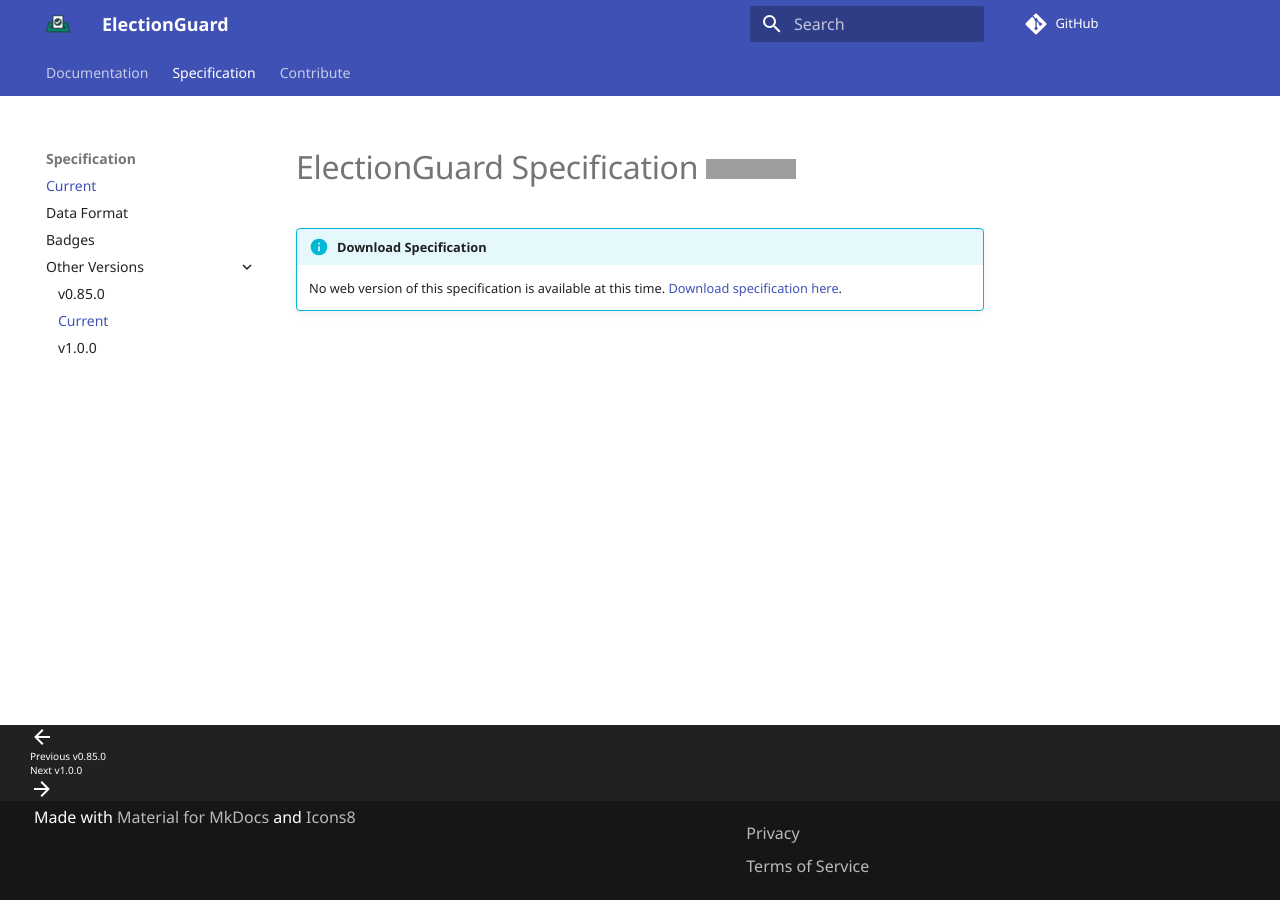
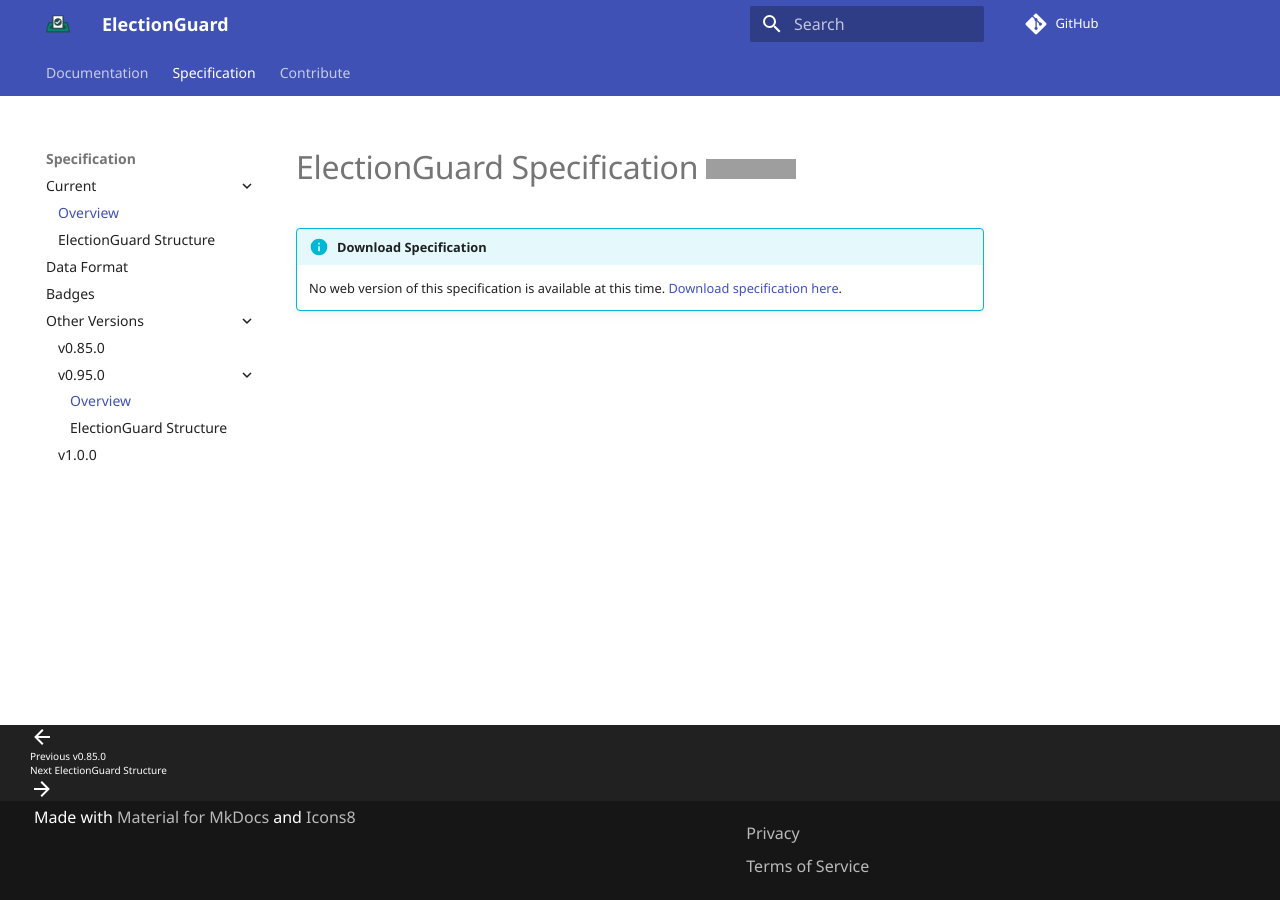
Before and after one commit to Election-Tech-Initiative/electionguard, an MkDocs documentation site: the page built from docs/spec/0.95.0/1_Overview.md, in a window 1280 px wide. Built offline with MkDocs 1.6.1 and Material for MkDocs 9.7.7, drawn with Linux system fonts in a browser that asks for light colours; some web fonts are replaced; comment, search, counter and statistics services are not loaded; grey boxes are pictures that could not be loaded.

Commit message:
Add structure section 1 of 0.95.0 specification

```diff
--- a/mkdocs.yml
+++ b/mkdocs.yml
@@ -49,12 +49,16 @@
           - Repositories: develop/Repositories.md
 
   - Specification:
-      - Current: spec/0.95.0/1_Overview.md
+      - Current:
+        - Overview: spec/0.95.0/1_Overview.md
+        - ElectionGuard Structure: spec/0.95.0/2_ElectionGuard_Structure.md
       - Data Format: spec/Data_Format.md
       - Badges: spec/Badges.md
       - Other Versions:
           - v0.85.0: spec/0.85.0/1_Overview.md
-          - v0.95.0: spec/0.95.0/1_Overview.md
+          - v0.95.0:
+            - Overview: spec/0.95.0/1_Overview.md
+            - ElectionGuard Structure: spec/0.95.0/2_ElectionGuard_Structure.md
           - v1.0.0: spec/1.0.0/1_Overview.md
 
   - Contribute: contribute/index.md
```
Also changed, not shown: docs/spec/0.95.0/2_ElectionGuard_Structure.md (added, +52 -0 lines).
